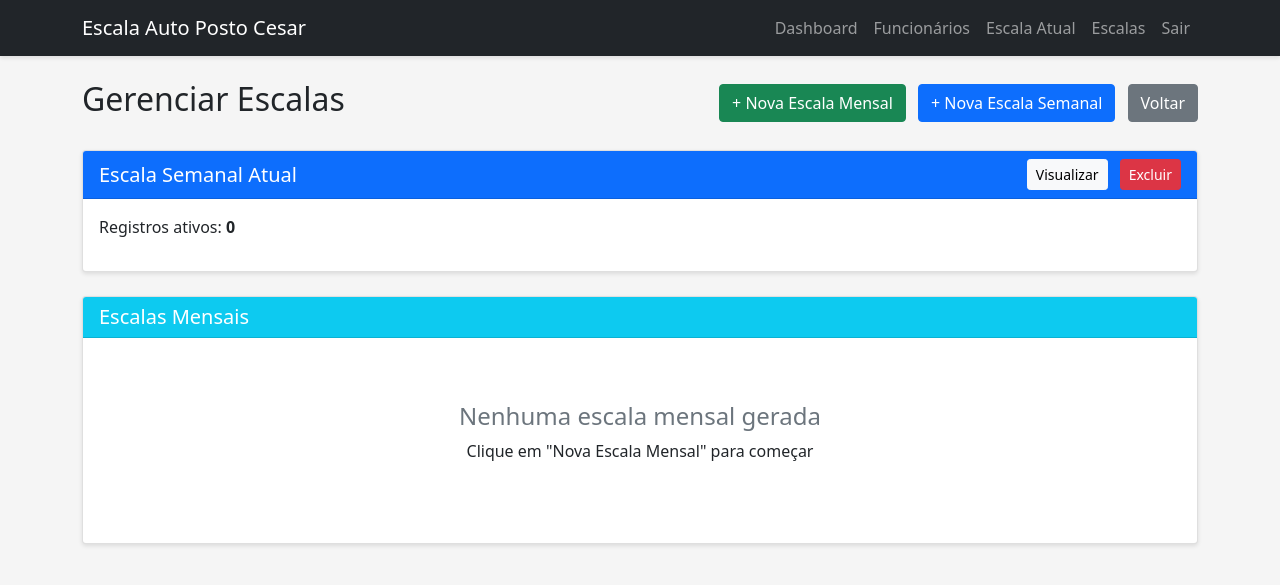
After one commit to vinybag/posto-escala, a Flask app: page /escalas in a window 1280 px wide. The commit adds this page. Shown: the top 585 px of the page. Run offline with Flask 3, Linux system fonts and the light colour scheme; a user stored in the database is signed in; parts of the project's set-up code (start-up, migrations or seed data) failed here and were passed over.

Commit message:
Painel de gerenciamento de escalas + exclusão

```diff
--- a/app.py
+++ b/app.py
@@ -200,20 +200,52 @@ def trocar_escala():
 
     return redirect(url_for('ver_escala'))
 
+@app.route('/escalas')
+@login_required
+def listar_escalas():
+    """Lista todas as escalas geradas"""
+    escalas_mensais = MesEscala.query.order_by(MesEscala.ano.desc(), MesEscala.mes.desc()).all()
+
+    # Contar registros da escala semanal
+    escala_semanal_count = Escala.query.filter_by(ativa=True, mes_escala_id=None).count()
+
+    # Contar semanas por mês
+    escalas_mensais_semanas = {}
+    for mes in escalas_mensais:
+        count = Escala.query.filter_by(mes_escala_id=mes.id).count()
+        escalas_mensais_semanas[mes.id] = count // 7 if count > 0 else 0
+
+    return render_template('listar_escalas.html',
+                         escalas_mensais=escalas_mensais,
+                         escala_semanal_count=escala_semanal_count,
+                         escalas_mensais_semanas=escalas_mensais_semanas)
+
+
+@app.route('/excluir-escala-semanal')
+@login_required
+def excluir_escala_semanal():
+    """Exclui a escala semanal atual"""
+    count = Escala.query.filter_by(ativa=True).delete()
+    db.session.commit()
+    flash(f'Escala semanal excluída! ({count} registros removidos)', 'success')
+    return redirect(url_for('dashboard'))
+
+
 @app.route('/excluir-escala-mensal/<int:mes_id>')
 @login_required
 def excluir_escala_mensal(mes_id):
+    """Exclui uma escala mensal completa"""
     mes_escala = MesEscala.query.get_or_404(mes_id)
 
     # Excluir todas as escalas deste mês
-    Escala.query.filter_by(mes_escala_id=mes_id).delete()
+    count = Escala.query.filter_by(mes_escala_id=mes_id).delete()
 
     # Excluir o registro do mês
     db.session.delete(mes_escala)
     db.session.commit()
 
-    flash(f'Escala de {mes_escala.mes:02d}/{mes_escala.ano} excluída!', 'success')
-    return redirect(url_for('dashboard'))
+    flash(f'Escala de {mes_escala.mes:02d}/{mes_escala.ano} excluída! ({count} registros)', 'success')
+    return redirect(url_for('listar_escalas'))
 
 # ============================================
 # FUNÇÕES AUXILIARES
--- a/templates/base.html
+++ b/templates/base.html
@@ -16,6 +16,7 @@
                 <a class="nav-link" href="{{ url_for('dashboard') }}">Dashboard</a>
                 <a class="nav-link" href="{{ url_for('listar_funcionarios') }}">Funcionários</a>
                 <a class="nav-link" href="{{ url_for('ver_escala') }}">Escala Atual</a>
+                <a class="nav-link" href="{{ url_for('listar_escalas') }}">Escalas</a>
                 <a class="nav-link" href="{{ url_for('auth.logout') }}">Sair</a>
             </div>
             {% endif %}
--- /dev/null
+++ b/templates/listar_escalas.html
@@ -0,0 +1,87 @@
+{% extends "base.html" %}
+{% block content %}
+<div class="d-flex justify-content-between align-items-center mb-4">
+    <h2>Gerenciar Escalas</h2>
+    <div>
+        <a href="{{ url_for('gerar_escala_mensal') }}" class="btn btn-success me-2">+ Nova Escala Mensal</a>
+        <a href="{{ url_for('gerar_escala') }}" class="btn btn-primary me-2">+ Nova Escala Semanal</a>
+        <a href="{{ url_for('dashboard') }}" class="btn btn-secondary">Voltar</a>
+    </div>
+</div>
+
+<!-- Escala Semanal Atual -->
+<div class="card mb-4">
+    <div class="card-header bg-primary text-white d-flex justify-content-between align-items-center">
+        <h5 class="mb-0">Escala Semanal Atual</h5>
+        <div>
+            <a href="{{ url_for('ver_escala') }}" class="btn btn-light btn-sm me-2">Visualizar</a>
+            <a href="{{ url_for('excluir_escala_semanal') }}"
+               class="btn btn-danger btn-sm"
+               onclick="return confirm('Excluir escala semanal atual?')">
+                Excluir
+            </a>
+        </div>
+    </div>
+    <div class="card-body">
+        {% set escala_semanal = escala_semanal_count if escala_semanal_count is defined else 0 %}
+        <p>Registros ativos: <strong>{{ escala_semanal_count }}</strong></p>
+    </div>
+</div>
+
+<!-- Escalas Mensais -->
+<div class="card">
+    <div class="card-header bg-info text-white">
+        <h5 class="mb-0">Escalas Mensais</h5>
+    </div>
+    <div class="card-body">
+        {% if escalas_mensais %}
+        <div class="table-responsive">
+            <table class="table table-hover">
+                <thead>
+                    <tr>
+                        <th>Mês/Ano</th>
+                        <th>Data de Criação</th>
+                        <th>Semanas</th>
+                        <th>Ações</th>
+                    </tr>
+                </thead>
+                <tbody>
+                    {% for mes in escalas_mensais %}
+                    <tr>
+                        <td>
+                            <strong>
+                                {{ ['Janeiro', 'Fevereiro', 'Março', 'Abril', 'Maio', 'Junho',
+                                    'Julho', 'Agosto', 'Setembro', 'Outubro', 'Novembro', 'Dezembro'][mes.mes-1] }}
+                                / {{ mes.ano }}
+                            </strong>
+                        </td>
+                        <td>{{ mes.data_criacao.strftime('%d/%m/%Y %H:%M') if mes.data_criacao else '-' }}</td>
+                        <td>
+                            {% set semanas = escalas_mensais_semanas.get(mes.id, 0) %}
+                            {{ semanas }} semana(s)
+                        </td>
+                        <td>
+                            <div class="btn-group">
+                                <a href="{{ url_for('ver_escala_mensal', mes_id=mes.id) }}"
+                                   class="btn btn-sm btn-primary">👁️ Ver</a>
+                                <a href="{{ url_for('excluir_escala_mensal', mes_id=mes.id) }}"
+                                   class="btn btn-sm btn-danger"
+                                   onclick="return confirm('Excluir escala de {{ ['Janeiro', 'Fevereiro', 'Março', 'Abril', 'Maio', 'Junho', 'Julho', 'Agosto', 'Setembro', 'Outubro', 'Novembro', 'Dezembro'][mes.mes-1] }}/{{ mes.ano }}?')">
+                                    Excluir
+                                </a>
+                            </div>
+                        </td>
+                    </tr>
+                    {% endfor %}
+                </tbody>
+            </table>
+        </div>
+        {% else %}
+        <div class="text-center py-5">
+            <h4 class="text-muted">Nenhuma escala mensal gerada</h4>
+            <p>Clique em "Nova Escala Mensal" para começar</p>
+        </div>
+        {% endif %}
+    </div>
+</div>
+{% endblock %}
```
